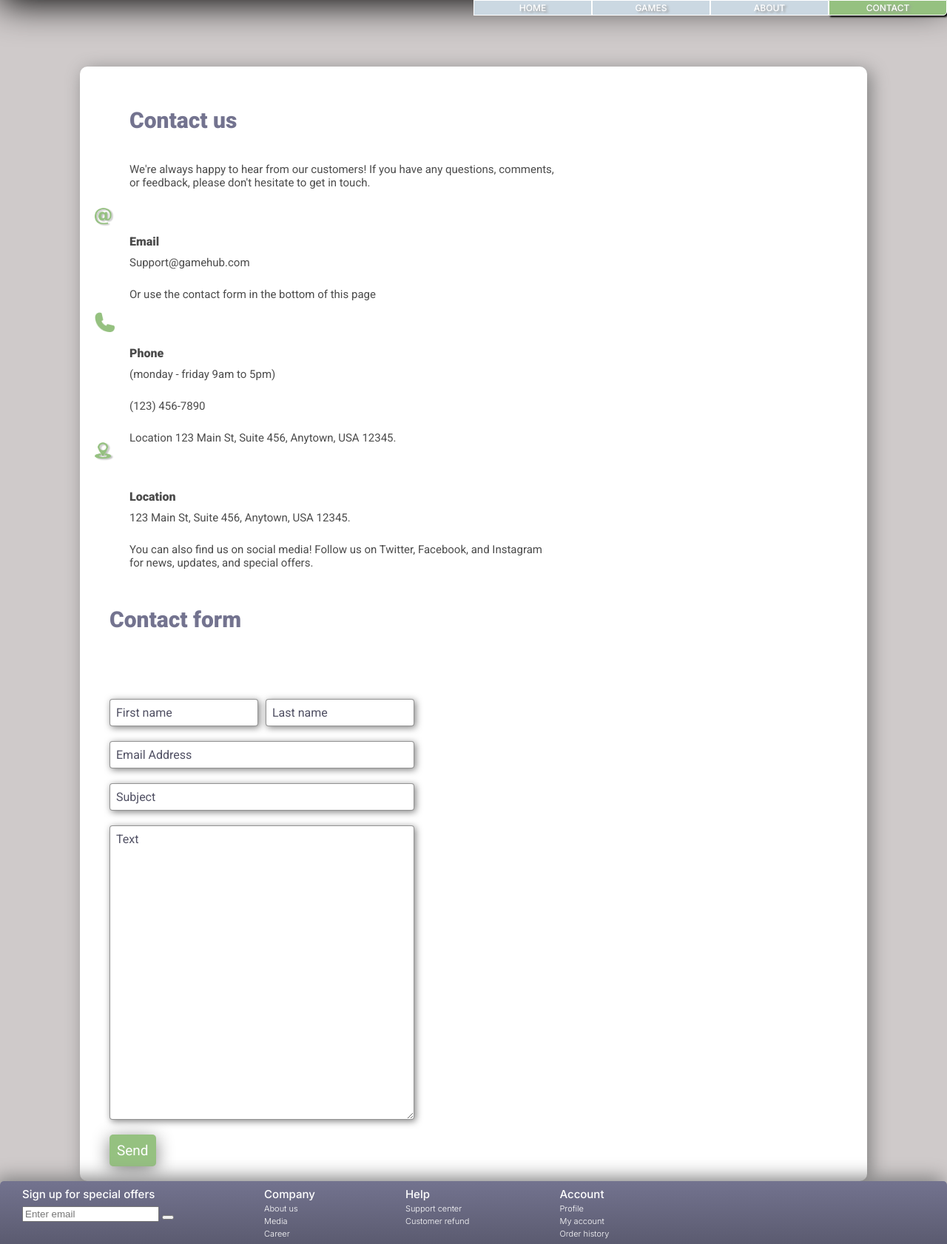
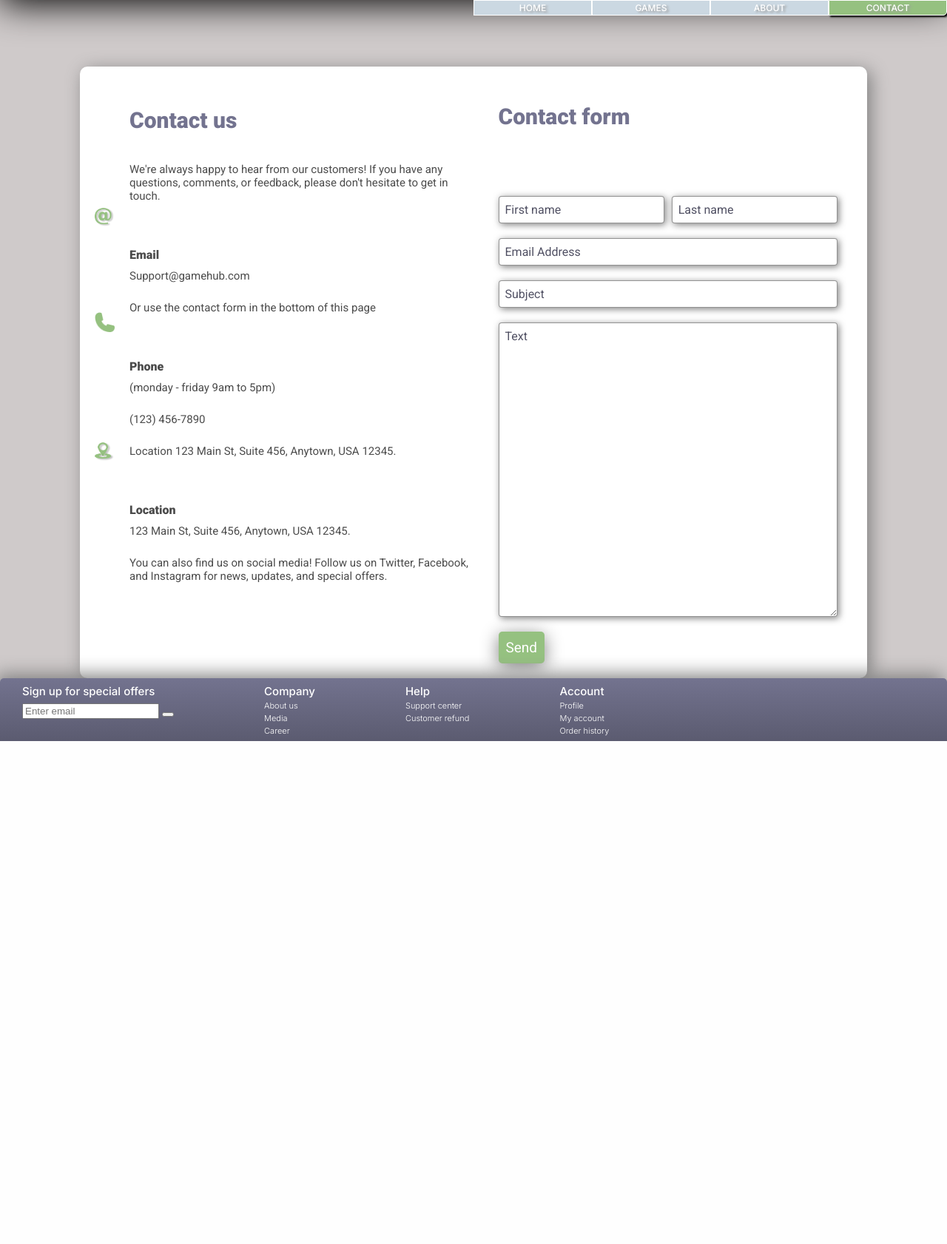
Before and after one commit to Noroff-FEU-Assignments/cross-course-project-evrlong, a PHP site: page /contact.html in a window 1280 px wide. Shown: the part 73-1755 px from the top of the page at 74% size. After the commit the page ends 1075 px from the top, so only its background shows below. Run offline with PHP 8.4, Linux system fonts and the light colour scheme.

Commit message:
Update style.css

```diff
--- a/CSS/style.css
+++ b/CSS/style.css
@@ -777,10 +777,6 @@ p {
   grid-template-rows: 300px;
 }
 
-.info__section {
-  width: 90%;
-}
-
 .info__section > * {
   padding: 5px;
   padding-left: 20px;
@@ -801,6 +797,10 @@ p {
   margin-left: 20px;
 }
 
+.form__section {
+  width: 100%;
+}
+
 .contact_section {
   display: flex;
   flex-wrap: wrap;
@@ -808,7 +808,7 @@ p {
 
 .contact_wrapper {
   display: flex;
-  flex-wrap: wrap;
+  flex-wrap: nowrap;
   flex-direction: row;
   max-width: 80%;
   margin: 0 auto;
@@ -1205,6 +1205,9 @@ textarea::placeholder {
   .contact_icons {
     display: none;
   }
+  .contact_wrapper {
+    flex-wrap: wrap;
+  }
 }
 
 /*///////------ Desktop -----////////*/
@@ -1276,8 +1279,11 @@ textarea::placeholder {
   }
 
   .info__section {
-    width: 60%;
+    width: 100%;
   }
+  /* .contact_wrapper {
+    flex-wrap: nowrap;
+  } */
 
   /* Hide items */
   #sidemenu,
@@ -1287,3 +1293,10 @@ textarea::placeholder {
     display: none;
   }
 }
+
+/* info section */
+/* @media only screen and (min-width: 600px) {
+  .contact_wrapper {
+    flex-wrap: nowrap;
+  }
+} */
```
